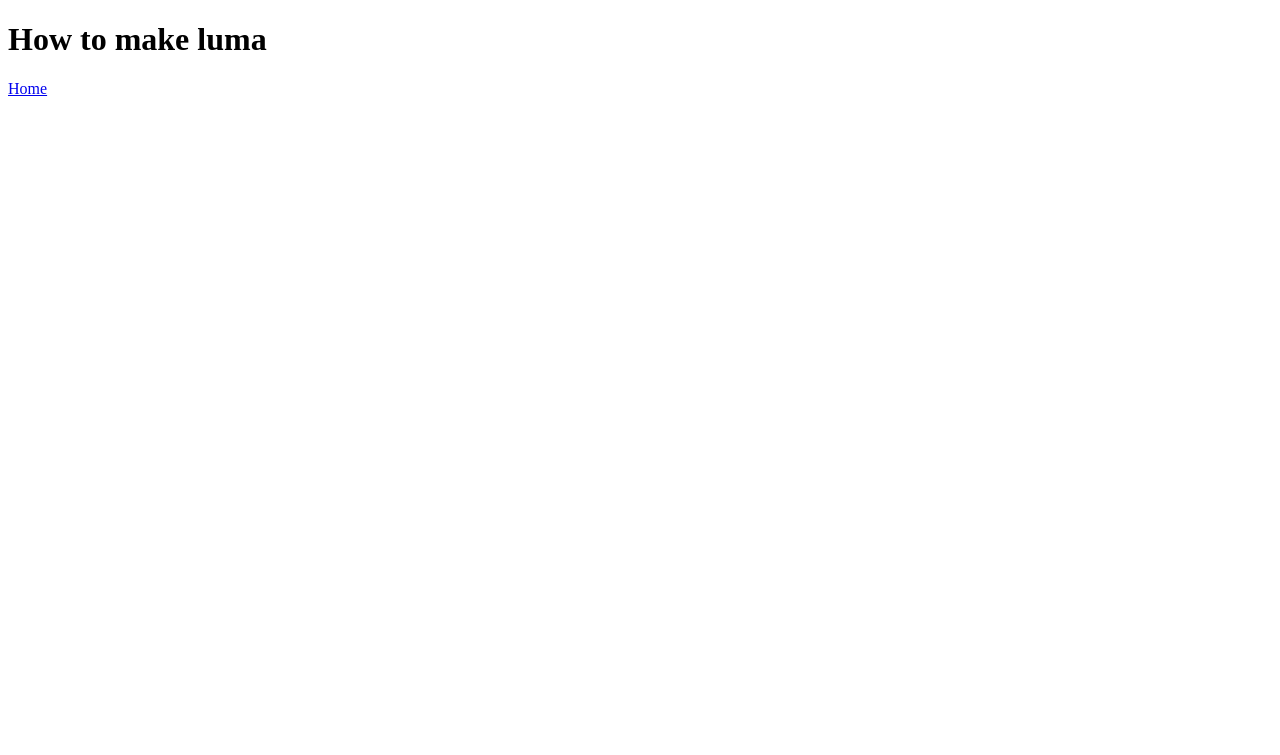
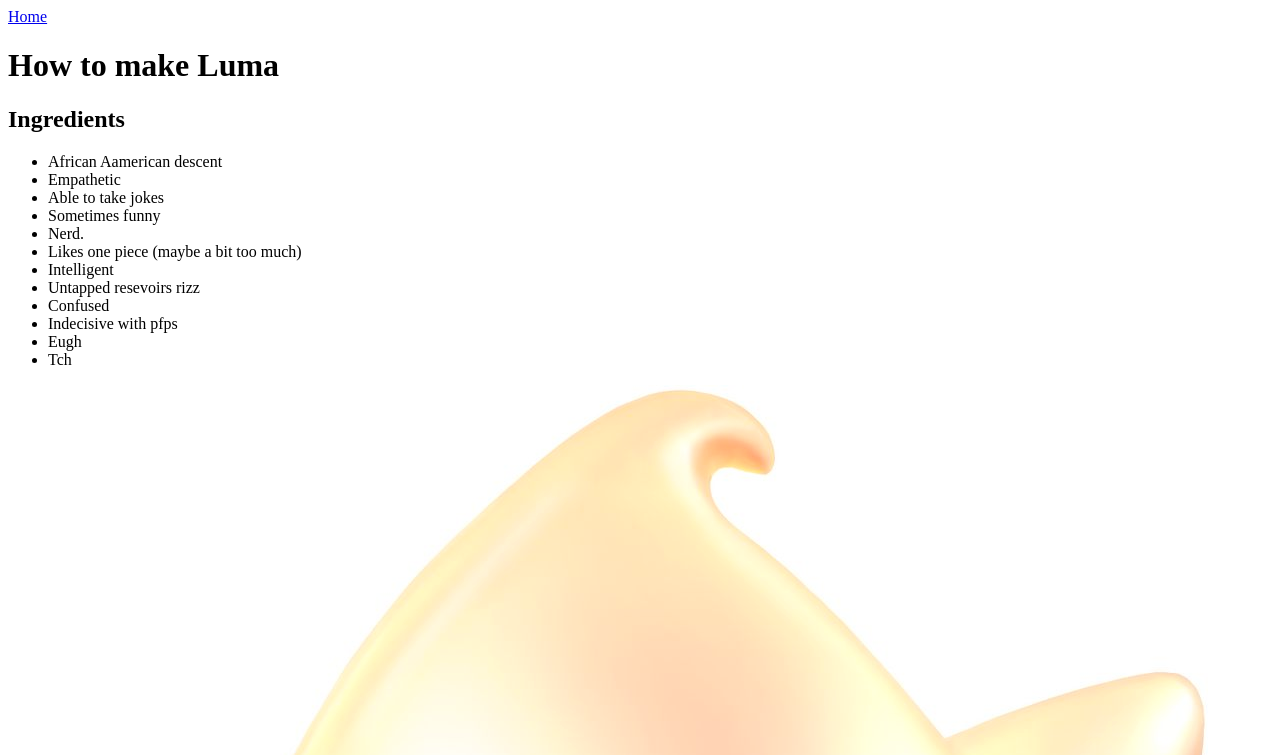
Before and after one commit to Cat1tac/odin-recpies, a plain HTML site: page recipes/luma.html in a window 1280 px wide. Shown: the top 755 px of the page. Drawn offline with Linux system fonts and the light colour scheme.

Commit message:
finished luma page

```diff
--- a/recipes/luma.html
+++ b/recipes/luma.html
@@ -2,11 +2,28 @@
 <html lang="en">
     <head>
         <meta charset="UTF-8">
-        <title>Luma</title>
+        <title>ALumaNamedGeno</title>
     </head>
 
     <body>
-        <h1>How to make luma</h1>
         <a href="../index.html">Home</a>
+        <h1>How to make Luma</h1>
+
+        <h2>Ingredients</h2>
+        <ul>
+            <li>African Aamerican descent</li>
+            <li>Empathetic</li>
+            <li>Able to take jokes</li>
+            <li>Sometimes funny</li>
+            <li>Nerd.</li>
+            <li>Likes one piece (maybe a bit too much)</li>
+            <li>Intelligent</li>
+            <li>Untapped resevoirs rizz</li>
+            <li>Confused</li>
+            <li>Indecisive with pfps</li>
+            <li>Eugh</li>
+            <li>Tch</li>
+        </ul>
+        <img src="../images/luma.jpg" alt="picture not related">
     </body>
 </html>
```
Also changed, not shown: images/luma.jpg (added).
